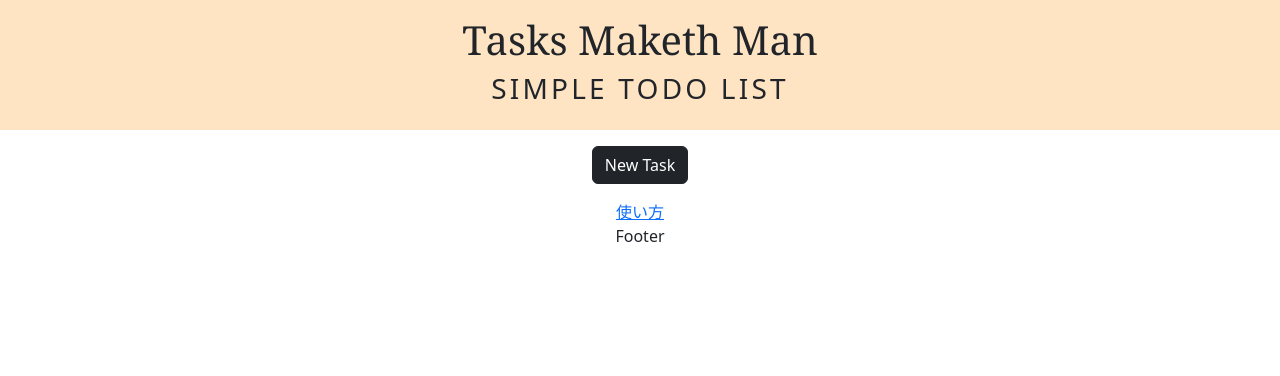
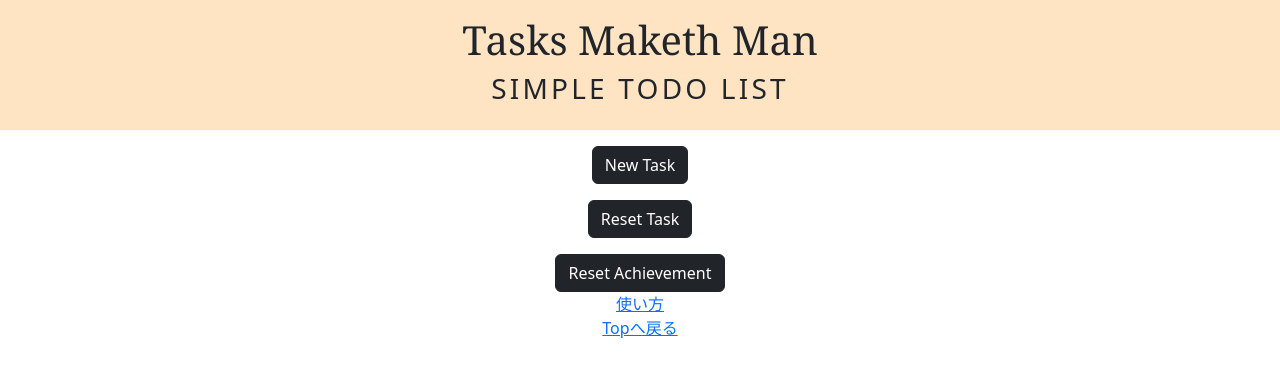
Before and after one commit to syab-syab/Tasks-Maketh-Man, a React (Create React App) app: page / in a window 1280 px wide. Shown: the top 376 px of the page. Built offline with nearby package versions, Linux system fonts and the light colour scheme.

Commit message:
後は全体的なスタイルだけ

```diff
--- a/src/App.tsx
+++ b/src/App.tsx
@@ -41,6 +41,21 @@ function App() {
 
   console.log("達成率", accomplishedTasks)
 
+  const resetAccomplished = (): void => {
+    const result = window.confirm(
+      "達成数をリセットしますか？"
+    )
+    if (result) {
+      const tmp = 0
+      setAccomplished(tmp)
+      localStorage.setItem(accomplishedKey, String(tmp))
+      alert("リセットしました。")
+    } else {
+      alert("引き続き頑張って！")
+    }
+
+  }
+
   // --------------------- 達成率 end --------------------------------------
 
   // [ToDo]こなしたタスクの数によって色を変化させる
@@ -54,6 +69,7 @@ function App() {
           <Route path="/" element={
           <Home
             setAccomplished={addAccomplished}
+            resetAccomplished={resetAccomplished}
             // accomplished={accomplished}
           />} />
           {/* <Route path="/example" element={<Example tasks={modiTask} />} /> */}
--- a/src/components/Example.tsx
+++ b/src/components/Example.tsx
@@ -80,6 +80,19 @@ const Example = () => {
     setTasks(newTasks)
   }
 
+    // タスクのリセット
+    const resetTasks = (): void => {
+      const result = window.confirm(
+        "タスクをリセットしますか？"
+      )
+      if (result) {
+        setTasks([])
+        alert("リセットしました。")
+      } else {
+        alert("引き続き頑張って！")
+      }
+    }
+
   // 新しいTaskの登録
   const handleSubmit = (e: React.FormEvent<HTMLFormElement>): void => {
     e.preventDefault();
@@ -148,6 +161,9 @@ const Example = () => {
           onChangeMemo={(e) => inputMemoHandleChange(e)}
           onHide={handleClose}
         />
+        <div>
+          <Button onClick={resetTasks} variant="dark" className='mb-3' >Reset Task</Button>
+      </div>
       </div>
       {/* [ToDo] タスクをflex-boxで良い感じにして、レスポンシブ対応させる。画面を小さくしたら一列にすること */}
       {/* [ToDo] 余りに文が長ければ省略すること。省略した文は後述のポップアップ表示で全文表示させる */}
--- a/src/components/Footer.tsx
+++ b/src/components/Footer.tsx
@@ -2,6 +2,9 @@ import React from 'react'
 
 export const Footer = () => {
   return (
-    <div>Footer</div>
+    <div>
+      {/* Footer */}
+      <a href="#header">Topへ戻る</a>
+    </div>
   )
 }
--- a/src/components/Header.tsx
+++ b/src/components/Header.tsx
@@ -26,8 +26,7 @@ const classToggle = (val: number): string => {
 const Header = (props: Props) => {
   return (
     <>
-
-    <header className={classToggle(props.accomplished)}>
+    <header id='header' className={classToggle(props.accomplished)}>
       {/* サイト名 */}
       <h1 className='main-title'>Tasks Maketh Man</h1>
       {/* サブタイトル */}
--- a/src/components/Home.tsx
+++ b/src/components/Home.tsx
@@ -12,6 +12,7 @@ import { Button } from 'react-bootstrap';
 type Props = {
   // accomplished: number
   setAccomplished: () => void
+  resetAccomplished: () => void
 }
 
 const Home = (props: Props) =>  {
@@ -33,6 +34,7 @@ const Home = (props: Props) =>  {
 
   // タスクのstate
   const [tasks, setTasks] = useState<Array<Task> | Array<any>>(localTasks)
+
 
   // [ToDo] tasksをローカルストレージに保存できるようにする
   // tasksにローカルに保存されているtaskデータを格納する
@@ -94,6 +96,21 @@ const Home = (props: Props) =>  {
     localStorage.setItem(tasksKey, JSON.stringify(newTasks))
   }
 
+
+  // タスクのリセット
+  const resetTasks = (): void => {
+    const result = window.confirm(
+      "タスクをリセットしますか？"
+    )
+    if (result) {
+      localStorage.setItem(tasksKey, "")
+      setTasks([])
+      alert("リセットしました。")
+    } else {
+      alert("引き続き頑張って！")
+    }
+  }
+
   // 新しいTaskの登録
   const handleSubmit = (e: React.FormEvent<HTMLFormElement>): void => {
     e.preventDefault();
@@ -151,7 +168,7 @@ const Home = (props: Props) =>  {
   return (
     <div>
       <div>
-      <Button onClick={handleShow} variant="dark" className='my-3'>New Task</Button>
+        <Button onClick={handleShow} variant="dark" className='my-3'>New Task</Button>
         <SubmitForm
           inputValue={inputValue}
           dateTimeStates={[year, month, date, hour, minutes]}
@@ -164,6 +181,12 @@ const Home = (props: Props) =>  {
           onChangeMemo={(e) => inputMemoHandleChange(e)}
           onHide={handleClose}
         />
+      </div>
+      <div>
+        <Button onClick={resetTasks} variant="dark" className='mb-3' >Reset Task</Button>
+      </div>
+      <div>
+        <Button onClick={props.resetAccomplished} variant="dark" >Reset Achievement</Button>
       </div>
       {/* [ToDo] TaskListがちょっと不安なので色々試してみる */}
       {/* [ToDo] 不安なので↑の原形は消さない */}
```
